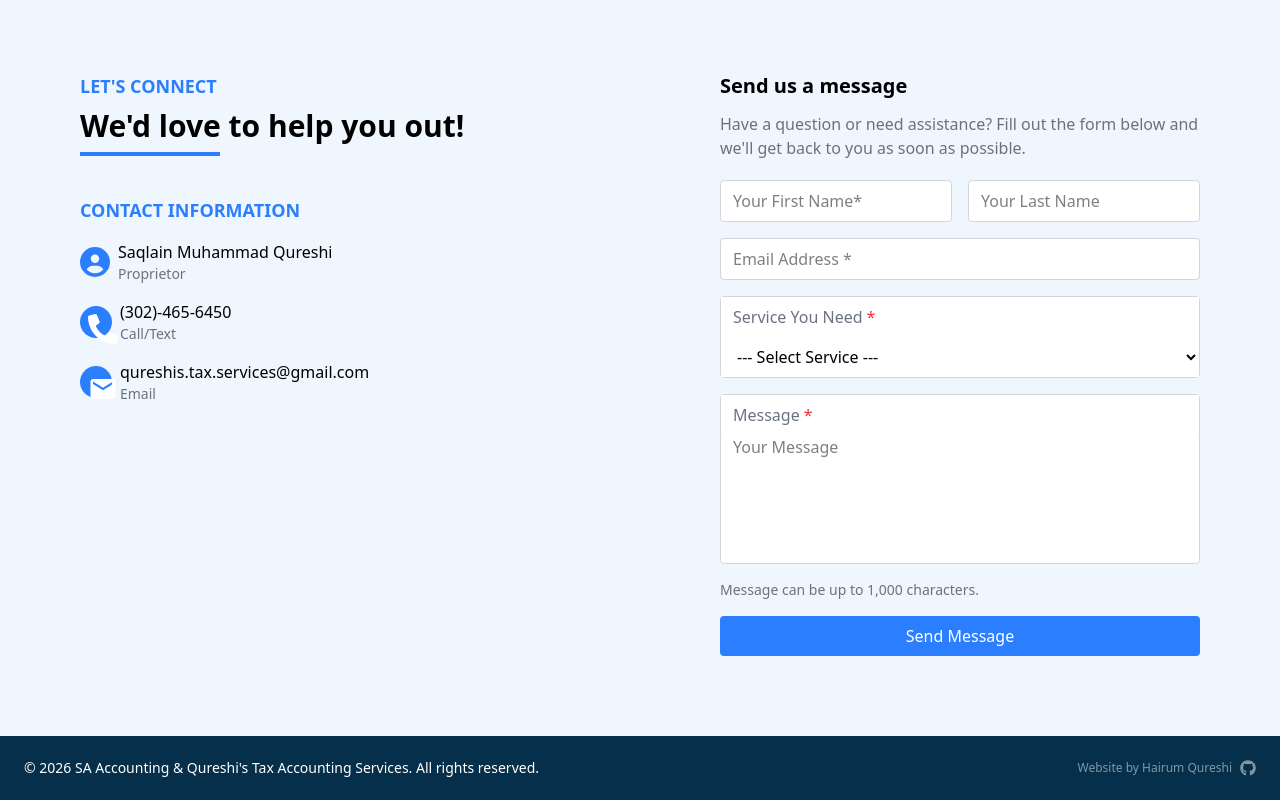
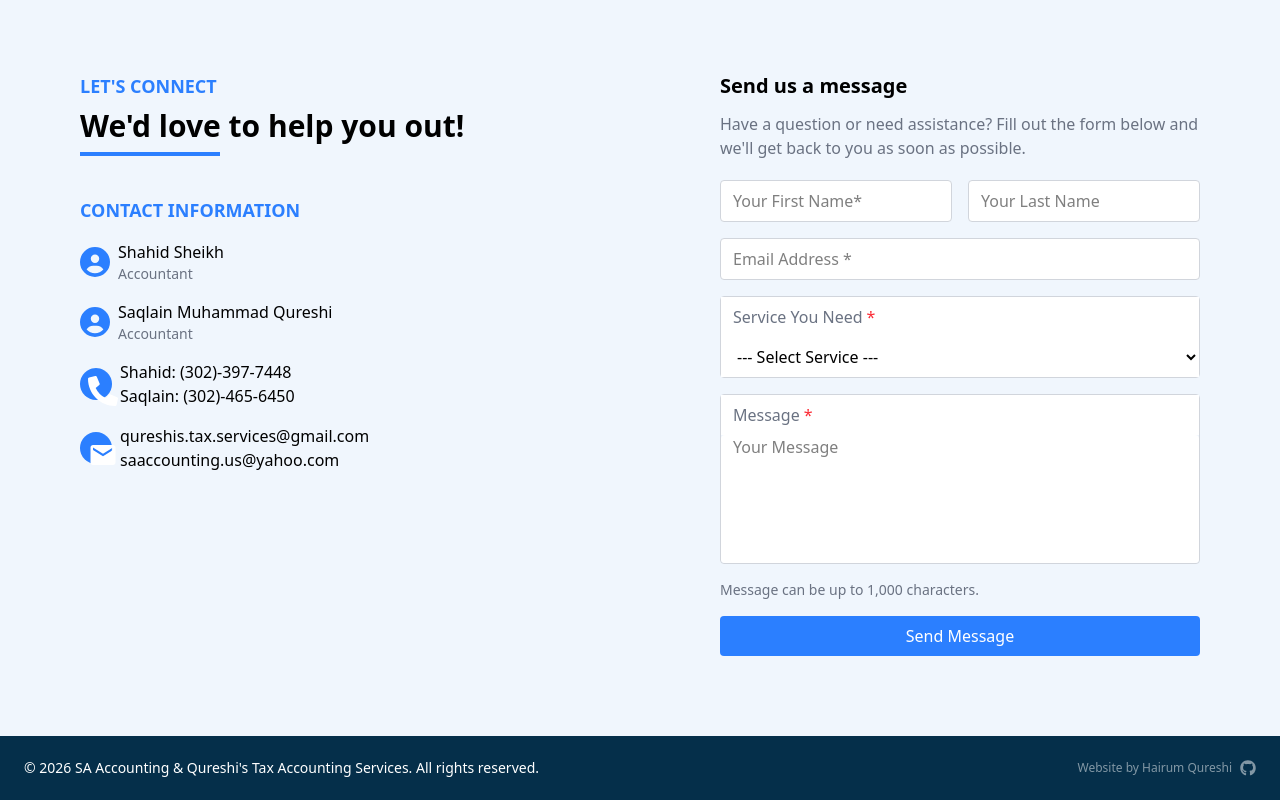
Before and after one commit to Hairum-Qureshi/sa-and-qureshi-accounting-website, a React (Vite) app in the folder apps/frontend/: page / in a window 1280 px wide. Shown: the part 1156-1956 px from the top of the page. Built offline with nearby package versions, Linux system fonts and the light colour scheme.

Commit message:
updated contact information

```diff
--- a/apps/frontend/src/components/Connect.tsx
+++ b/apps/frontend/src/components/Connect.tsx
@@ -21,8 +21,17 @@ export default function Connect() {
               <FaCircleUser />
             </span>
             <div>
+              <p>Shahid Sheikh</p>
+              <p className="text-gray-500 text-sm">Accountant</p>
+            </div>
+          </div>
+          <div className="flex items-center gap-2 mt-4">
+            <span className="flex-row items-center text-3xl text-blue-500">
+              <FaCircleUser />
+            </span>
+            <div>
               <p>Saqlain Muhammad Qureshi</p>
-              <p className="text-gray-500 text-sm">Proprietor</p>
+              <p className="text-gray-500 text-sm">Accountant</p>
             </div>
           </div>
           <div className="flex items-center gap-2 mt-4">
@@ -30,8 +39,8 @@ export default function Connect() {
               <FaPhoneAlt />
             </span>
             <div>
-              <p>(302)-465-6450</p>
-              <p className="text-gray-500 text-sm">Call/Text</p>
+              <p>Shahid: (302)-397-7448</p>
+              <p>Saqlain: (302)-465-6450</p>
             </div>
           </div>
           <div className="flex items-center gap-2 mt-4">
@@ -40,7 +49,7 @@ export default function Connect() {
             </span>
             <div>
               <p>qureshis.tax.services@gmail.com</p>
-              <p className="text-gray-500 text-sm">Email</p>
+              <p>saaccounting.us@yahoo.com</p>
             </div>
           </div>
         </div>
```
